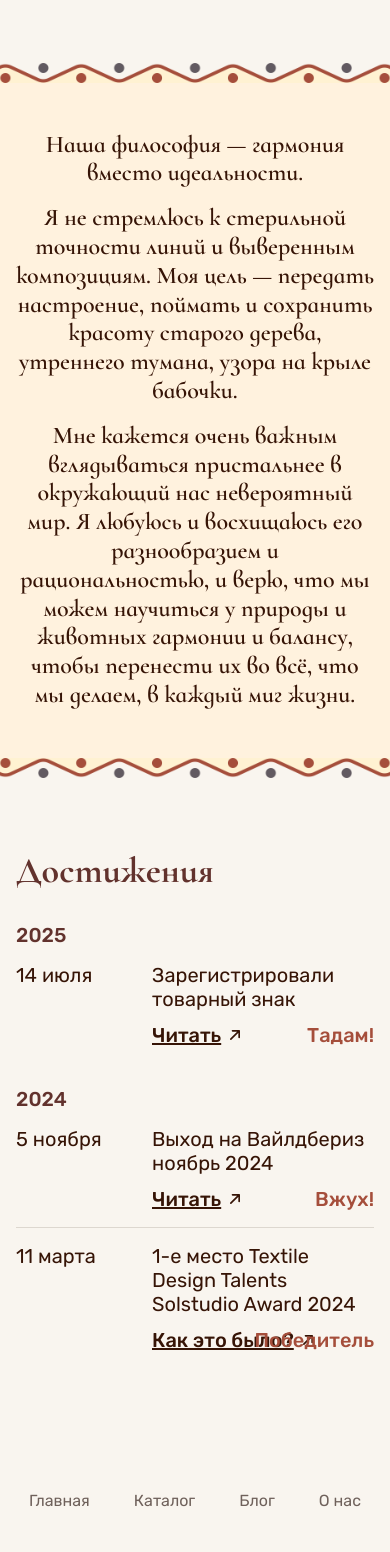
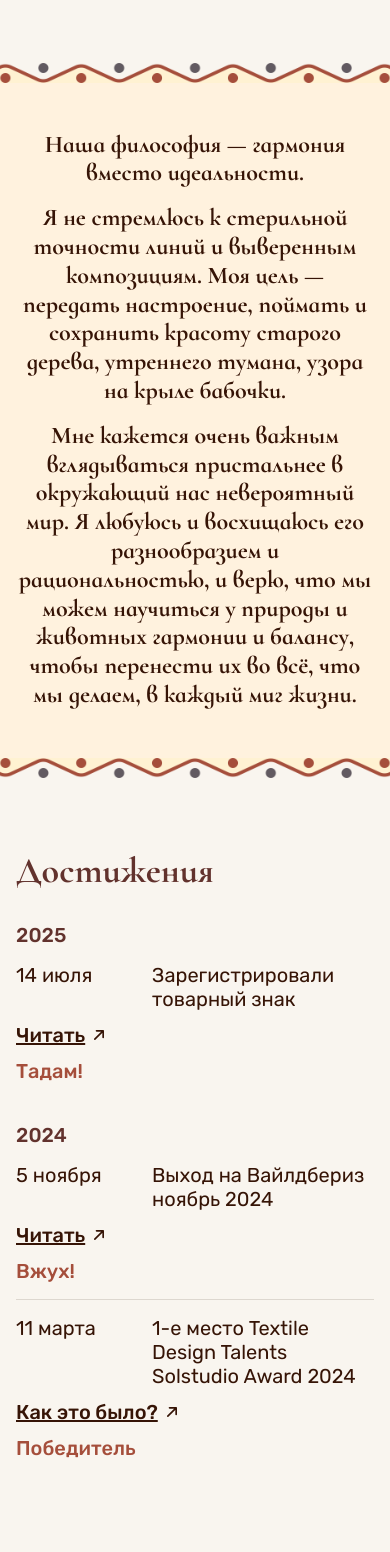
Before and after one commit to shamanriorg/store, a Nuxt app: page /about in a window 390 px wide. Shown: the part 1447-2999 px from the top of the page. Built offline with nearby package versions, Linux system fonts and the light colour scheme; what quasar would draw is missing.

Commit message:
fix about

```diff
--- a/app/modules/info/AboutOrnamentBanner.vue
+++ b/app/modules/info/AboutOrnamentBanner.vue
@@ -73,7 +73,7 @@
 .ornament-text {
   font-family: var(--font-secondary);
   font-size: 28px;
-  font-weight: 600;
+  font-weight: 700;
   line-height: 1.2;
   color: var(--text-primary);
   margin: 0;
--- a/app/modules/info/AboutPage.vue
+++ b/app/modules/info/AboutPage.vue
@@ -258,4 +258,38 @@ useHead({
     font-size: 20px;
   }
 }
+
+@media (max-width: 549px) {
+  .ach-row {
+    grid-template-columns: 120px 1fr;
+    grid-template-rows: auto auto auto;
+    column-gap: 16px;
+    row-gap: 12px;
+  }
+
+  .ach-date {
+    grid-column: 1;
+    grid-row: 1;
+    justify-self: flex-start;
+  }
+
+  .ach-title {
+    grid-column: 2;
+    grid-row: 1;
+    justify-self: flex-start;
+  }
+
+  .ach-link {
+    grid-column: 1 / 3;
+    grid-row: 2;
+    justify-self: flex-start;
+  }
+
+  .ach-result {
+    grid-column: 1 / 3;
+    grid-row: 3;
+    justify-self: flex-start;
+    text-align: left;
+  }
+}
 </style>
--- a/app/modules/main/MainOrnamentBanner.vue
+++ b/app/modules/main/MainOrnamentBanner.vue
@@ -62,7 +62,7 @@
 .ornament-text {
   font-family: var(--font-secondary);
   font-size: 28px;
-  font-weight: 600;
+  font-weight: 700;
   line-height: 1.2;
   color: var(--text-primary);
   margin: 0;
```
